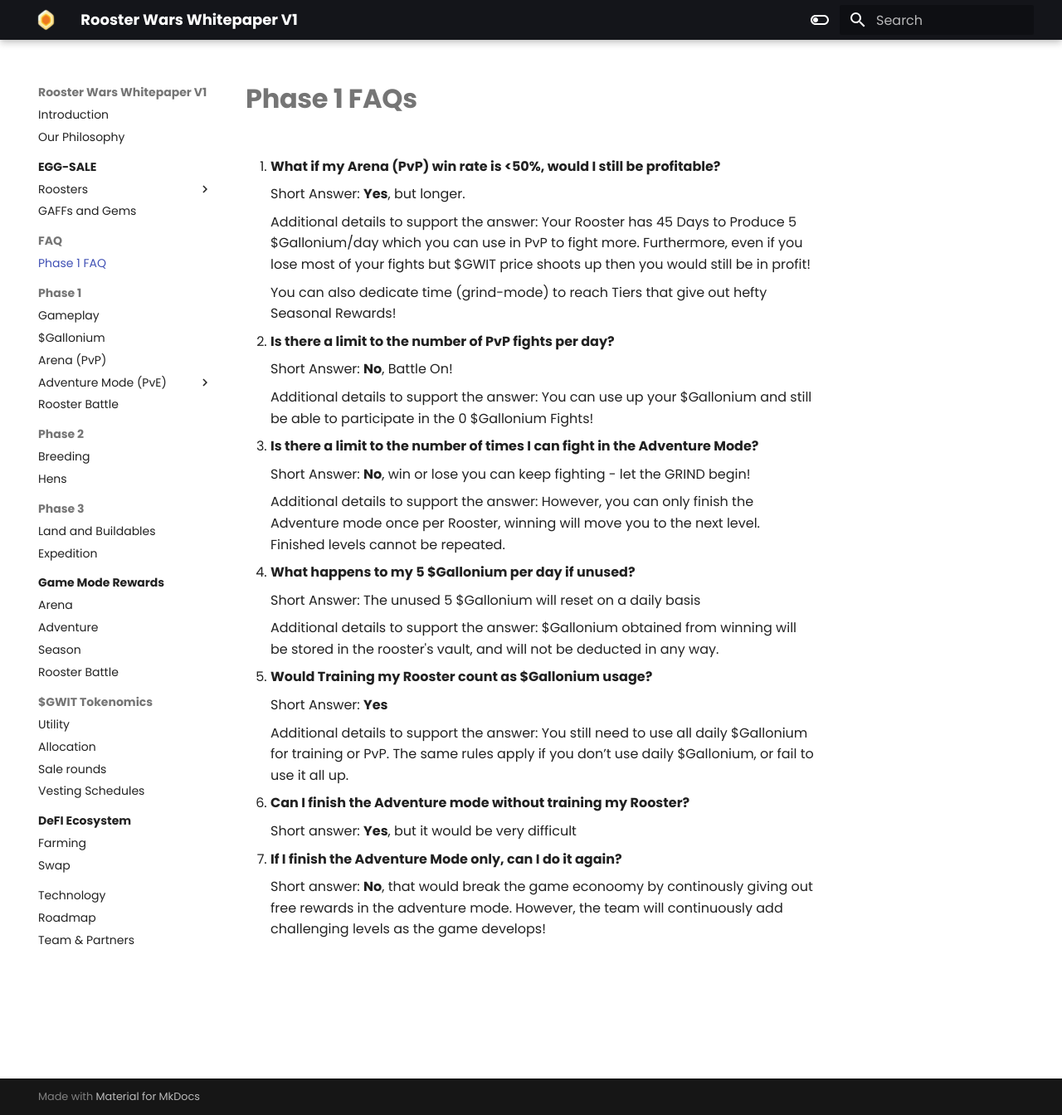
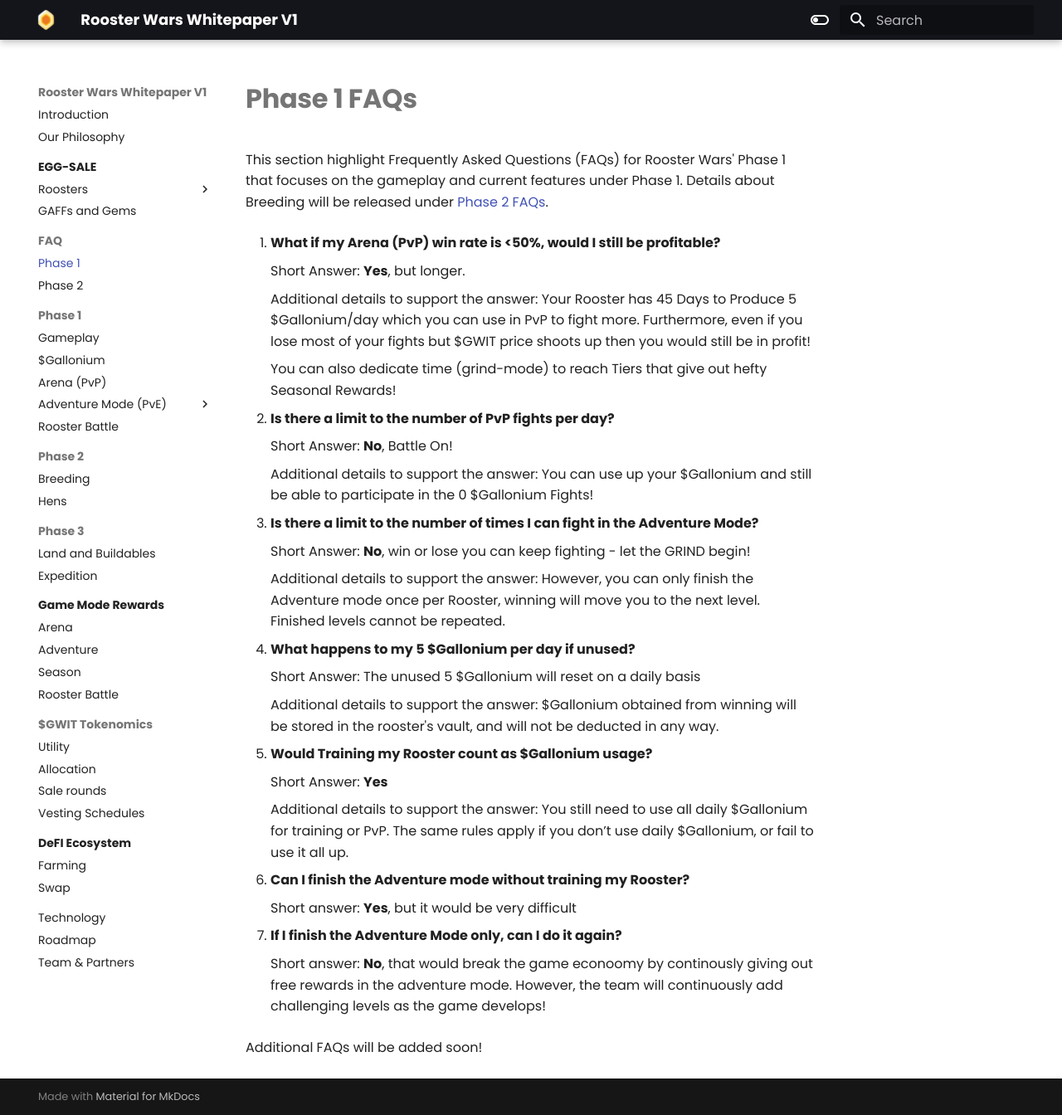
Before and after one commit to AshtreeBV/roosterwars-whitepaper, an MkDocs documentation site: the page built from docs/faq/p1.md, in a window 1280 px wide and 1344 px high. Shown: the whole window at 83% size. Built offline with MkDocs 1.6.1 and Material for MkDocs 9.7.7, drawn with Linux system fonts in a browser that asks for light colours.

Commit message:
FAQ sections

```diff
--- a/docs/faq/p1.md
+++ b/docs/faq/p1.md
@@ -1,4 +1,6 @@
 # **Phase 1 FAQs**
+
+This section highlight Frequently Asked Questions (FAQs) for Rooster Wars' Phase 1 that focuses on the gameplay and current features under Phase 1. Details about Breeding will be released under [Phase 2 FAQs](p2.md).
 
 1.  **What if my Arena (PvP) win rate is <50%, would I still be profitable?**
 
@@ -39,3 +41,5 @@
 7.  **If I finish the Adventure Mode only, can I do it again?**
 
     Short answer: **No**, that would break the game econoomy by continously giving out free rewards in the adventure mode. However, the team will continuously add challenging levels as the game develops!
+
+Additional FAQs will be added soon!
--- a/mkdocs.yml
+++ b/mkdocs.yml
@@ -41,7 +41,9 @@ nav:
           - NFT Roosters: egg-sale/roosters/nft-roosters-pure-breed.md
       - GAFFs and Gems: egg-sale/gaffs-and-gems.md
   - FAQ:
-      - Phase 1 FAQ: faq/p1.md
+      - Phase 1: faq/p1.md
+      - Phase 2: faq/p2.md
+      #- Phase 3: faq/p3.md
   - Phase 1:
       - Gameplay: phase1/gameplay.md
       - $Gallonium: phase1/$gallonium.md
```
Also changed, not shown: docs/faq/p2.md (added, +7 -0 lines), docs/faq/p3.md (added, +1 -0 lines).
